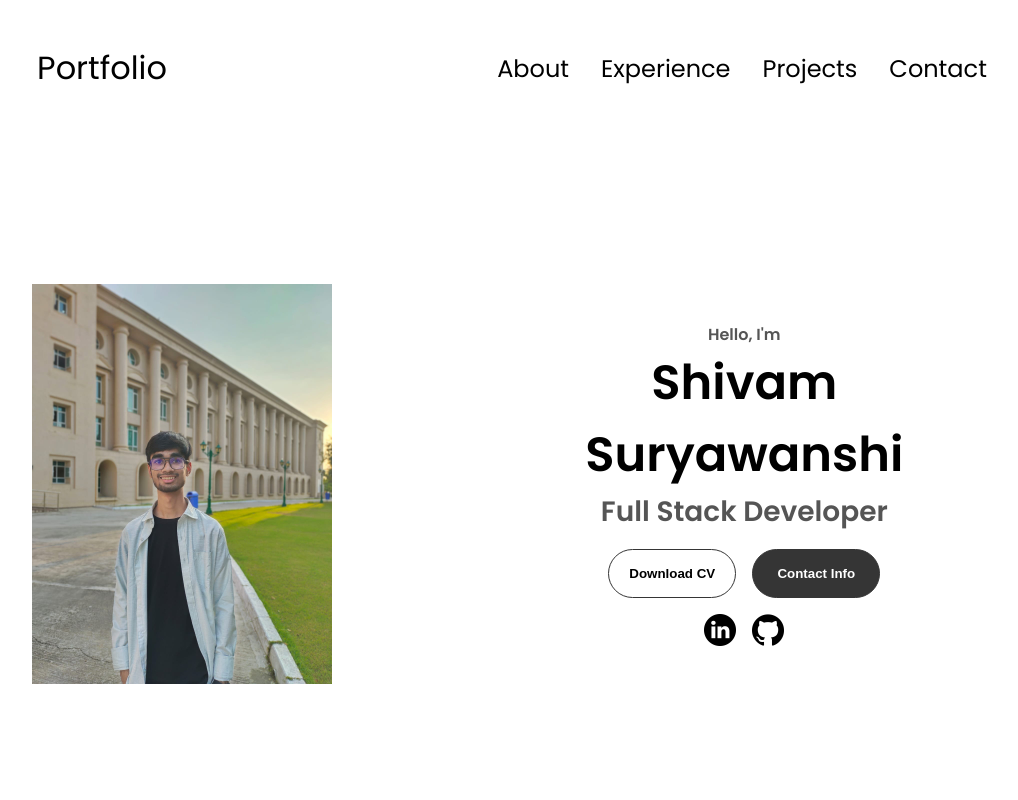
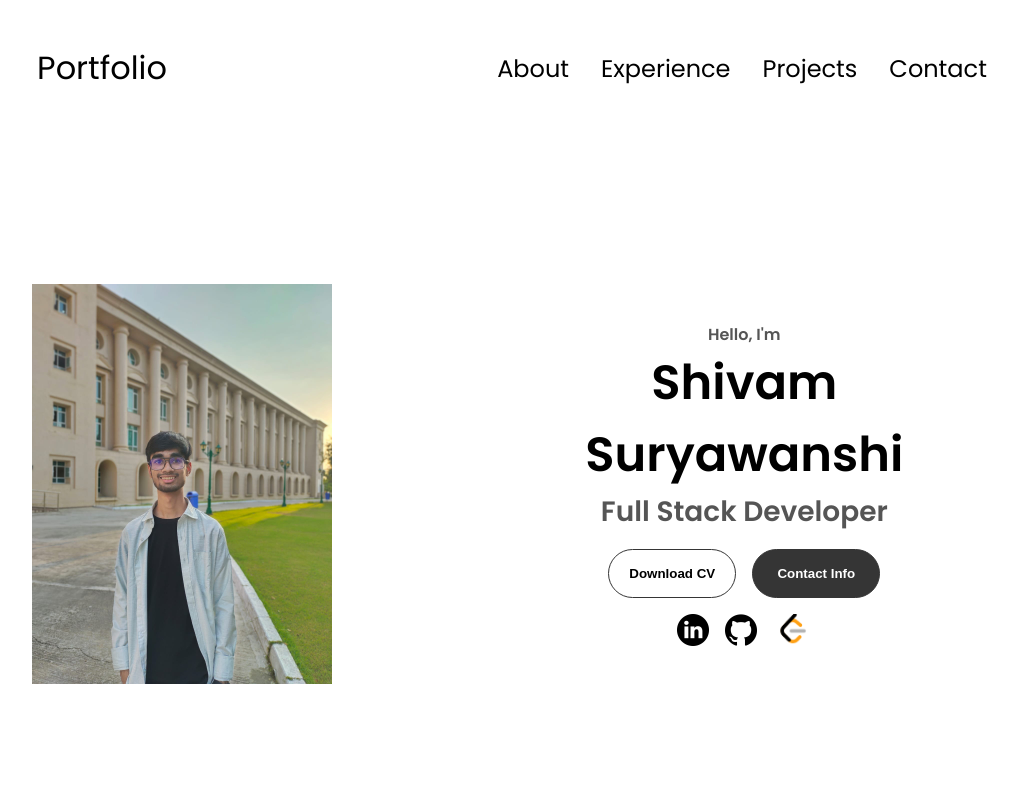
Before and after one commit to Shivam107/portfolio, a plain HTML site: page index.html in a window 1280 px wide. Shown: the top 800 px of the page, without its empty margins (128-1146 px from the left). Drawn offline with Linux system fonts and the light colour scheme.

Commit message:
adding leetcode profile

```diff
--- a/index.html
+++ b/index.html
@@ -67,6 +67,12 @@
             alt="My Github profile"
             class="icon"
             onclick="location.href='https://github.com/Shivam107'"
+          />
+          <img
+            src="./assets/leetcode.png"
+            alt="My Leetcode profile"
+            class="icon"
+            onclick="location.href='https://leetcode.com/u/Shivam_342/'"
           />
         </div>
       </div>
```
Also changed, not shown: assets/leetcode.png (added).
